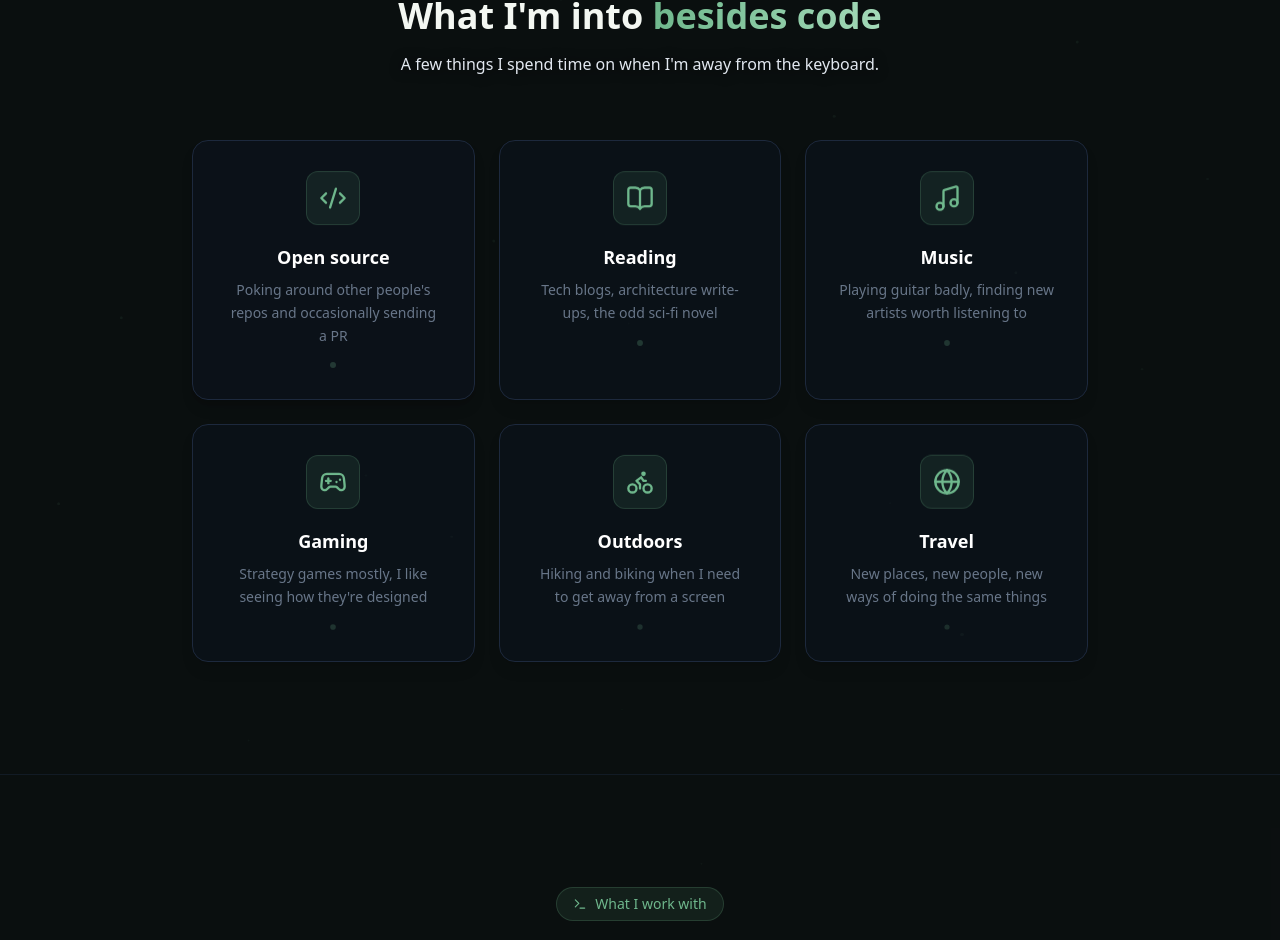
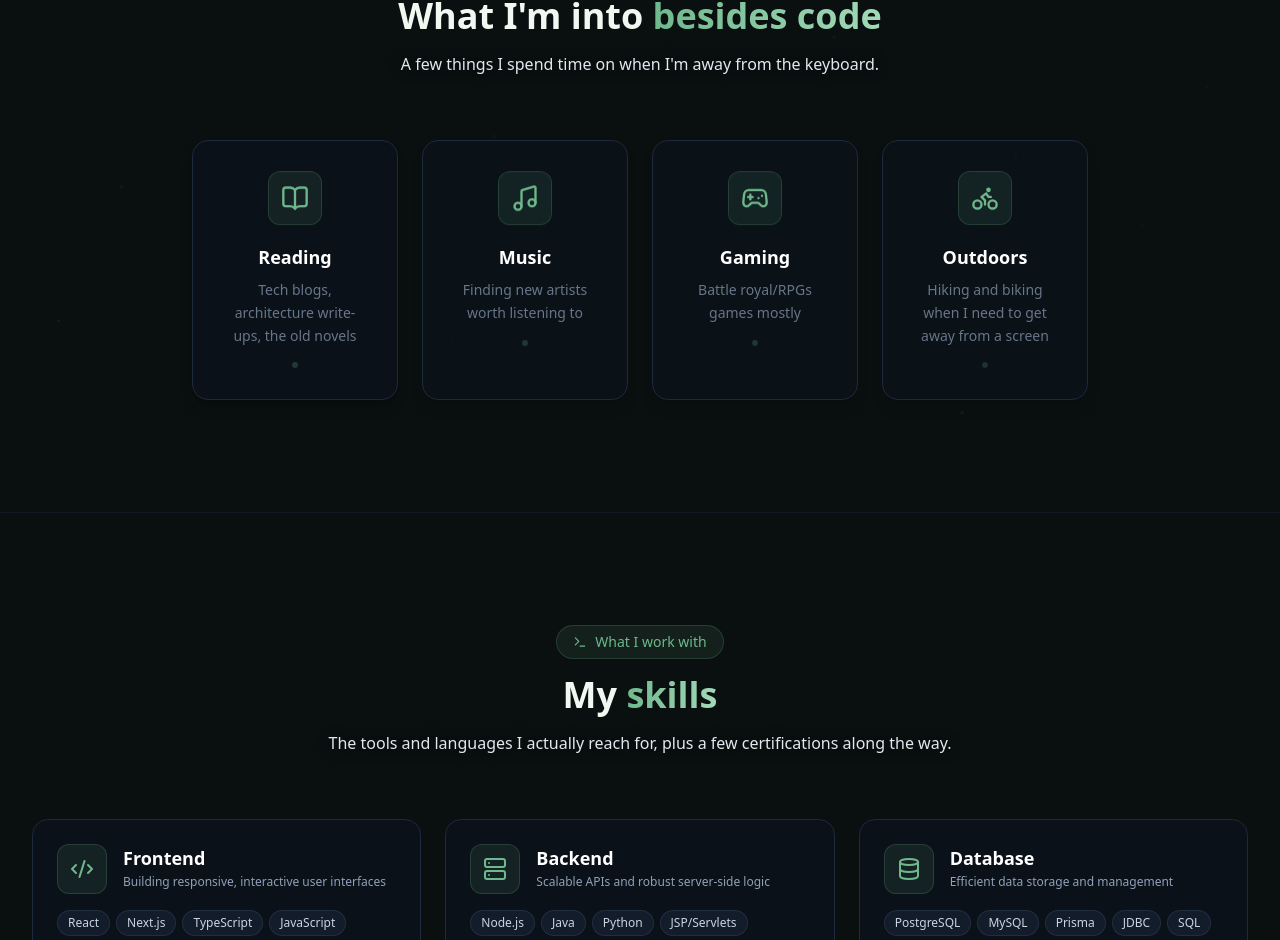
Before and after one commit to Rabin-Pant/Portfolio, a Next.js app: page / in a window 1280 px wide. Shown: the part 3237-4177 px from the top of the page. Built offline with nearby package versions, Linux system fonts and the light colour scheme.

Commit message:
Adjected the interests section

```diff
--- a/components/home/Interests.tsx
+++ b/components/home/Interests.tsx
@@ -3,46 +3,34 @@
 
 import { motion } from 'framer-motion';
 import {
-  Code2,
   BookOpen,
   Music,
   Gamepad2,
   Bike,
-  Globe,
   Heart
 } from 'lucide-react';
 
 export const Interests = () => {
   const interests = [
     {
-      icon: Code2,
-      label: 'Open source',
-      description: 'Poking around other people\'s repos and occasionally sending a PR',
-    },
-    {
       icon: BookOpen,
       label: 'Reading',
-      description: 'Tech blogs, architecture write-ups, the odd sci-fi novel',
+      description: 'Tech blogs, architecture write-ups, the old novels',
     },
     {
       icon: Music,
       label: 'Music',
-      description: 'Playing guitar badly, finding new artists worth listening to',
+      description: 'Finding new artists worth listening to',
     },
     {
       icon: Gamepad2,
       label: 'Gaming',
-      description: 'Strategy games mostly, I like seeing how they\'re designed',
+      description: 'Battle royal/RPGs games mostly',
     },
     {
       icon: Bike,
       label: 'Outdoors',
       description: 'Hiking and biking when I need to get away from a screen',
-    },
-    {
-      icon: Globe,
-      label: 'Travel',
-      description: 'New places, new people, new ways of doing the same things',
     },
   ];
 
@@ -140,8 +128,11 @@ export const Interests = () => {
           </motion.p>
         </motion.div>
 
-        {/* Interests Grid - 3 columns on mobile, 6 columns on desktop */}
-        <div className="grid grid-cols-2 md:grid-cols-3 gap-5 md:gap-6 max-w-4xl mx-auto">
+        {/* Interests Grid — 2 columns on mobile, 4 on desktop. Was 3 on
+            desktop, which orphaned the 4th card alone on its own row with
+            two empty cells beside it once two entries were removed; 4 lets
+            all of them sit in one even row instead. */}
+        <div className="grid grid-cols-2 md:grid-cols-4 gap-5 md:gap-6 max-w-4xl mx-auto">
           {interests.map((item, index) => {
             const Icon = item.icon;
             return (
```
